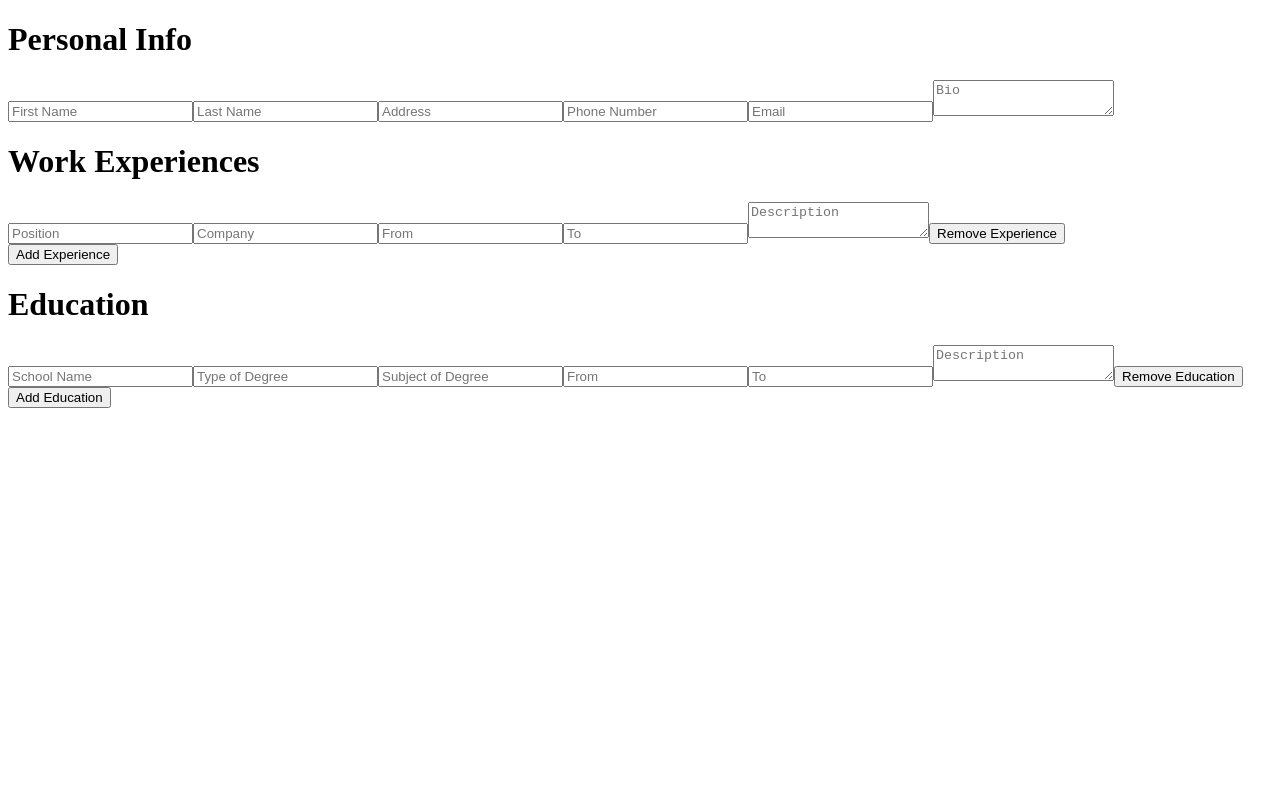
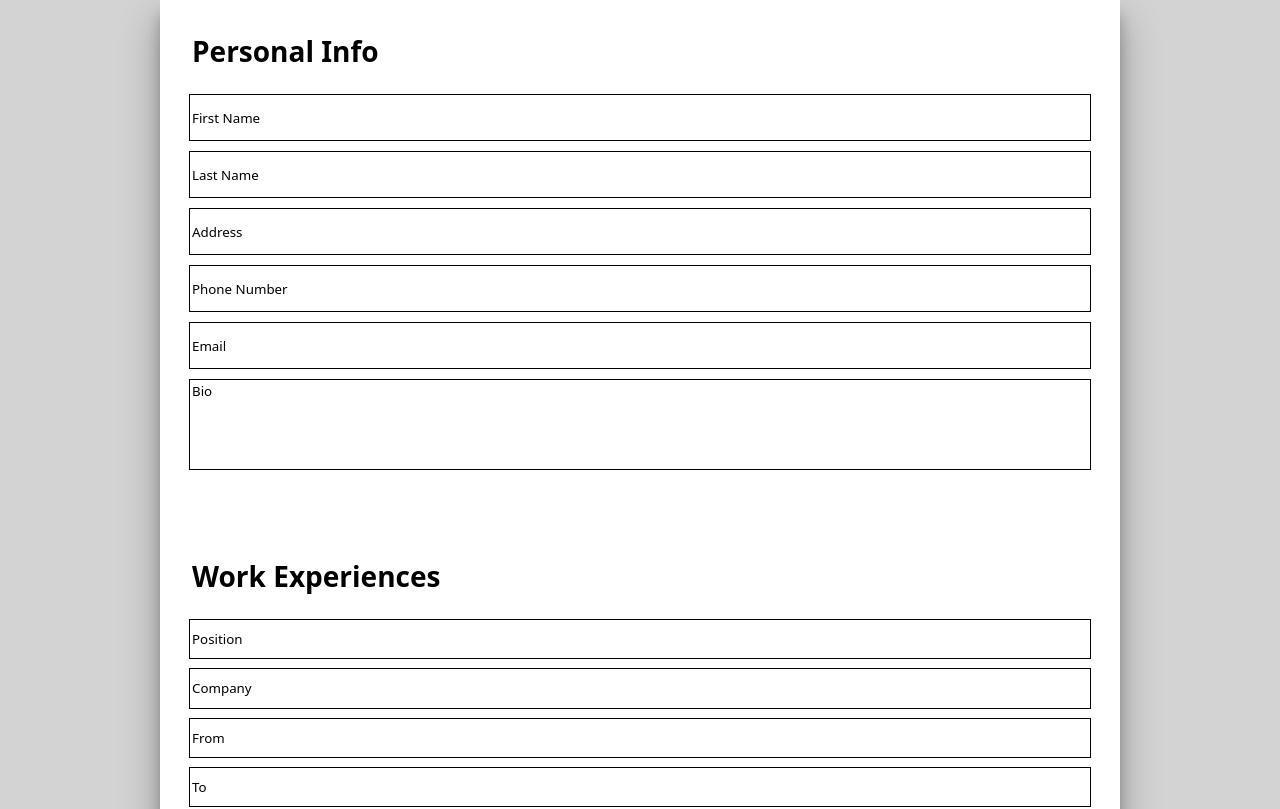
Before and after one commit to sth21/cv-application, a React (Create React App) app: page / in a window 1280 px wide. Shown: the top 809 px of the page. Built offline with nearby package versions, Linux system fonts and the light colour scheme.

Commit message:
Add basic styling

```diff
--- a/src/index.js
+++ b/src/index.js
@@ -1,6 +1,7 @@
 import React from 'react';
 import ReactDOM from 'react-dom/client';
 import App from './components/App';
+import './style.css';
 
 const root = ReactDOM.createRoot(document.getElementById('root'));
 root.render(
--- /dev/null
+++ b/src/style.css
@@ -0,0 +1,119 @@
+/* http://meyerweb.com/eric/tools/css/reset/
+   v2.0 | 20110126
+   License: none (public domain)
+*/
+
+html, body, div, span, applet, object, iframe,
+h1, h2, h3, h4, h5, h6, p, blockquote, pre,
+a, abbr, acronym, address, big, cite, code,
+del, dfn, em, img, ins, kbd, q, s, samp,
+small, strike, strong, sub, sup, tt, var,
+b, u, i, center,
+dl, dt, dd, ol, ul, li,
+fieldset, form, label, legend,
+table, caption, tbody, tfoot, thead, tr, th, td,
+article, aside, canvas, details, embed,
+figure, figcaption, footer, header, hgroup,
+menu, nav, output, ruby, section, summary,
+time, mark, audio, video {
+	margin: 0;
+	padding: 0;
+	border: 0;
+	font-size: 100%;
+	font: inherit;
+	vertical-align: baseline;
+}
+/* HTML5 display-role reset for older browsers */
+article, aside, details, figcaption, figure,
+footer, header, hgroup, menu, nav, section {
+	display: block;
+}
+
+:root {
+    background-color: lightgray;
+    height: 200vh;
+    width: 100vw;
+    font-size: 14px;
+    font-family: system-ui, -apple-system, BlinkMacSystemFont, 'Segoe UI', Roboto, Oxygen, Ubuntu, Cantarell, 'Open Sans', 'Helvetica Neue', sans-serif;
+}
+
+body {
+    height: 100%;
+    width: 100%;
+}
+
+#root, #project-container {
+    height: 100%;
+}
+
+#root, #project-container, #CVForm, #CVForm > * {
+    width: 100%;
+    display: flex;
+    flex-direction: column;
+    align-items: center;
+}
+
+#project-container {
+    padding: 2.5%;
+    width: 70%;
+    background-color: white;
+    box-shadow: rgba(0, 0, 0, 0.3) 0px 19px 38px, rgba(0, 0, 0, 0.22) 0px 15px 12px;
+}
+
+#CVForm {
+    height: 100%;
+    gap: 2.5%;
+    justify-content: center;
+}
+
+#CVForm > * {
+    height: 33.33%;
+    display: flex;
+    flex-direction: column;
+    align-items: center;
+    justify-content: center;
+    gap: 5%;
+}
+
+h1 {
+    font-size: 2rem;
+    font-weight: bold;
+    width: 100%;
+}
+
+#CVForm > * > div {
+    display: flex;
+    align-items: center;
+    flex-direction: column;
+    gap: 2.5%;
+    height: 100%;
+    width: 100%;
+}
+
+input, textarea, button {
+    width: 100%;
+    height: 10%;
+    color: black;
+    border: 1px solid black;
+    outline: none;
+    font-family: system-ui, -apple-system, BlinkMacSystemFont, 'Segoe UI', Roboto, Oxygen, Ubuntu, Cantarell, 'Open Sans', 'Helvetica Neue', sans-serif;
+}
+
+button {
+    background-color: #FF7F7F;
+    padding: 2px;
+}
+
+input:focus, textarea:focus {
+    color: black;
+    border: 1px solid black;
+}
+
+textarea {
+    resize: none;
+    height: 20%;
+}
+
+::placeholder {
+    color: black;
+}
```
